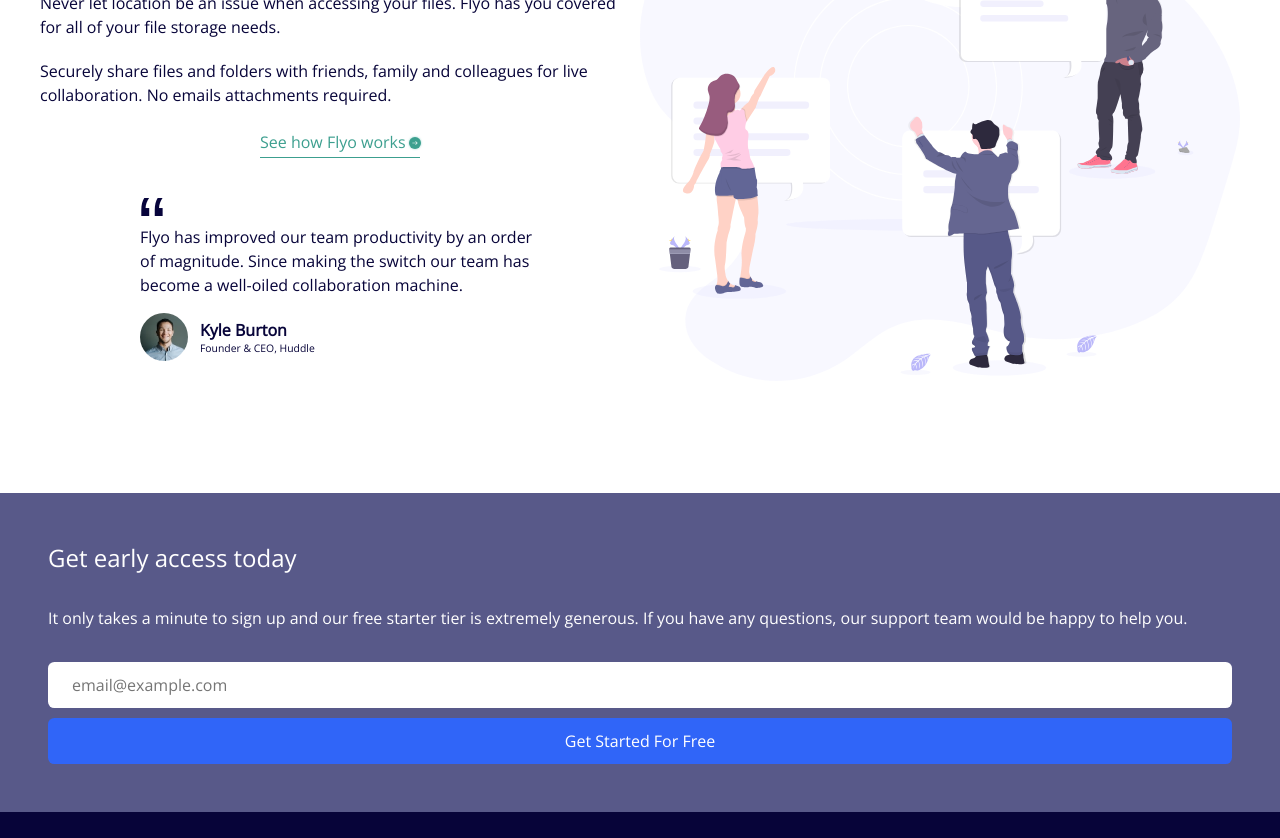
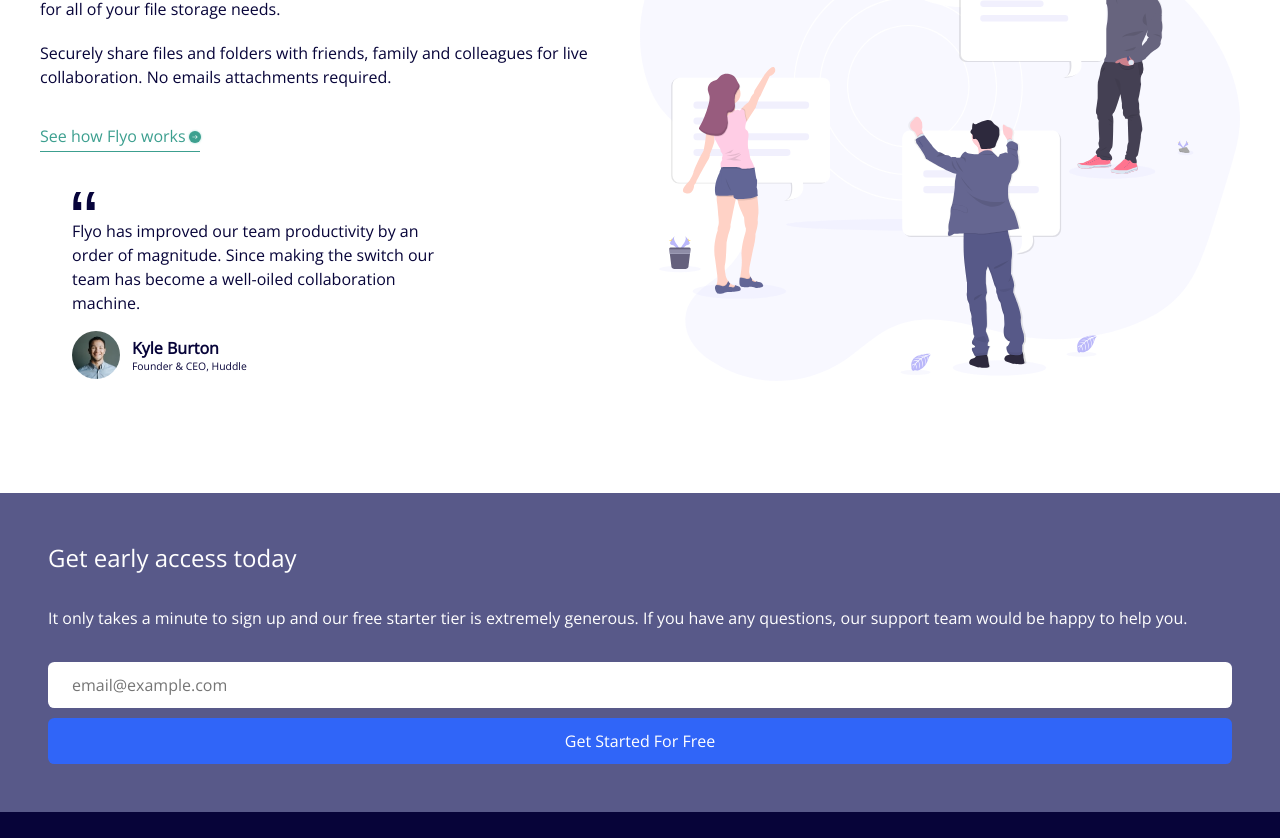
Before and after one commit to SebastianLaka/flyo-landing-page, a plain HTML site: page index.html in a window 1280 px wide. Shown: the part 900-1738 px from the top of the page. Drawn offline with nearby package versions, Linux system fonts and the light colour scheme.

Commit message:
Styled content in about site section

```diff
--- a/sass/_desktop.scss
+++ b/sass/_desktop.scss
@@ -20,15 +20,15 @@
           text-align: left;
           font-size: 2.4rem;
         }
-        &__description{
+        &__description {
           text-align: left;
-          padding-right: 3.90em;
+          padding-right: 3.9em;
         }
-        .header-interaction{
+        .header-interaction {
           display: flex;
           gap: 1em;
           width: 85%;
-          &__cta{
+          &__cta {
             margin-top: 0;
             width: 70%;
           }
@@ -40,12 +40,19 @@
       grid-template-columns: repeat(2, 1fr);
       align-items: center;
       padding: 10em 0 0 0;
-      &__illustration-secondary{
+      &__illustration-secondary {
         grid-column: 2/3;
       }
-      .site-description{
+      .site-description {
         grid-column: 0/1;
         grid-row: 1/2;
+        &__redirect-link {
+          margin: 2em 0 0 0;
+        }
+        .card-box{
+          padding: 2.5em 0 1.25em 2em;
+          margin: 0;
+        }
       }
     }
   }
```
Also changed, not shown: index.html (+2 -1 lines), css/style.css, 1 other file.
